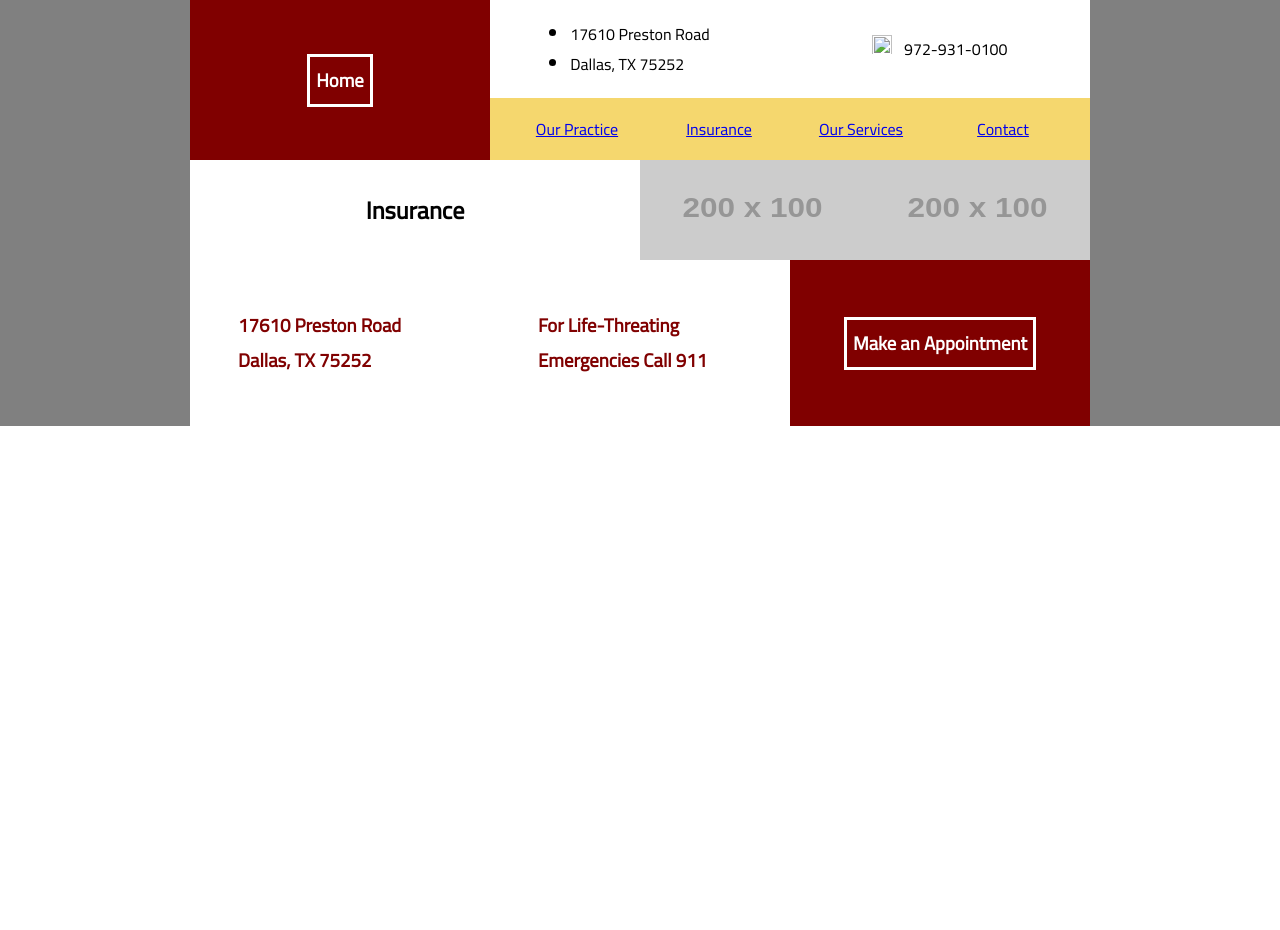
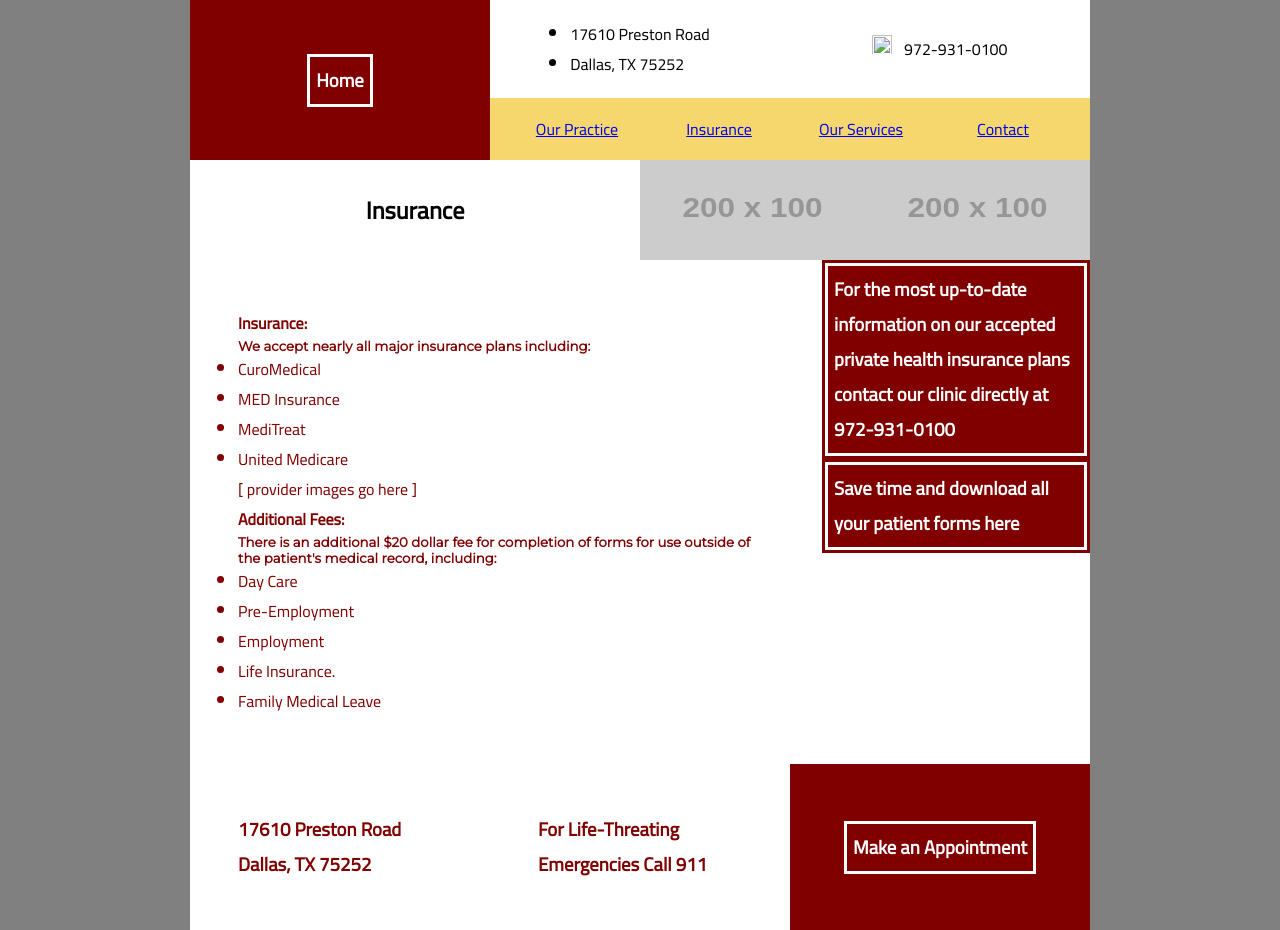
Before and after one commit to imdevan/arborgreen, a Jekyll site: the page built from insurance/index.html, in a window 1280 px wide. Built offline with Jekyll 4.4.1, drawn with Linux system fonts in a browser that asks for light colours; before the commit the page ends 900 px from its top, so only the background shows below that.

Commit message:
next one will have a better commit message I swear

```diff
--- a/_sass/components/_cta.scss
+++ b/_sass/components/_cta.scss
@@ -19,12 +19,12 @@ $cta-height: 4rem;
         color: $cta-text;
         background: $cta-border-color;
 
-        .call-to-action--body {
+        > * {
             border: $cta-border-hover;
         }
     }
 
-    &--body {
+    > * {
         @extend .flex;
         @extend .flex-center;
         width: 100%;
--- a/insurance/index.html
+++ b/insurance/index.html
@@ -5,3 +5,36 @@ header-images:
     - https://placehold.it/200x100
     - https://placehold.it/200x100
 ---
+<main class="flex-md-row accent-text">
+    <article class="flex-md-2 pad-3">
+        <h4>Insurance: </h4>
+        <h5>We accept nearly all major insurance plans including:</h5>
+        <ul>
+            <li>CuroMedical</li>
+            <li>MED Insurance</li>
+            <li>MediTreat</li>
+            <li>United Medicare</li>
+        </ul>
+        <p>
+            [ provider images go here ]
+        </p>
+        <h4>Additional Fees:</h4>
+        <h5>There is an additional $20 dollar fee for completion of forms for use outside of the patient's medical record, including:</h5>
+        <ul>
+            <li>Day Care</li>
+            <li>Pre-Employment</li>
+            <li>Employment</li>
+            <li>Life Insurance.</li>
+            <li>Family Medical Leave</li>
+        </ul>
+    </article>
+    <aside class="flex-md-1">
+        <div class="call-to-action">
+            <h3>For the most up-to-date information on our accepted private health insurance plans
+                contact our clinic directly at 972-931-0100</h3>
+        </div>
+        <div class="call-to-action">
+            <h3>Save time and download all your patient forms here</h3>
+        </div>
+    </aside>
+</main>
```
Also changed, not shown: css/s_main.css (+1 -1 lines), services/index.html (+26 -0 lines), 1 other file.
